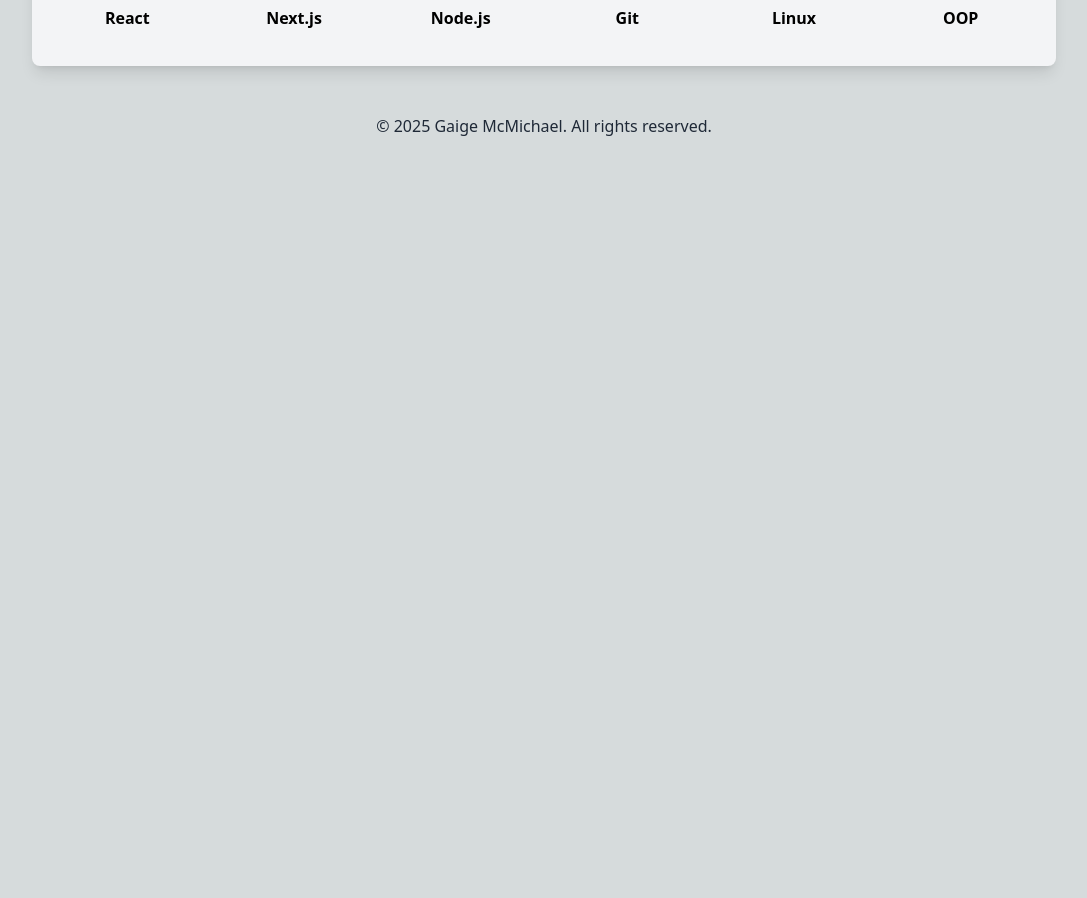
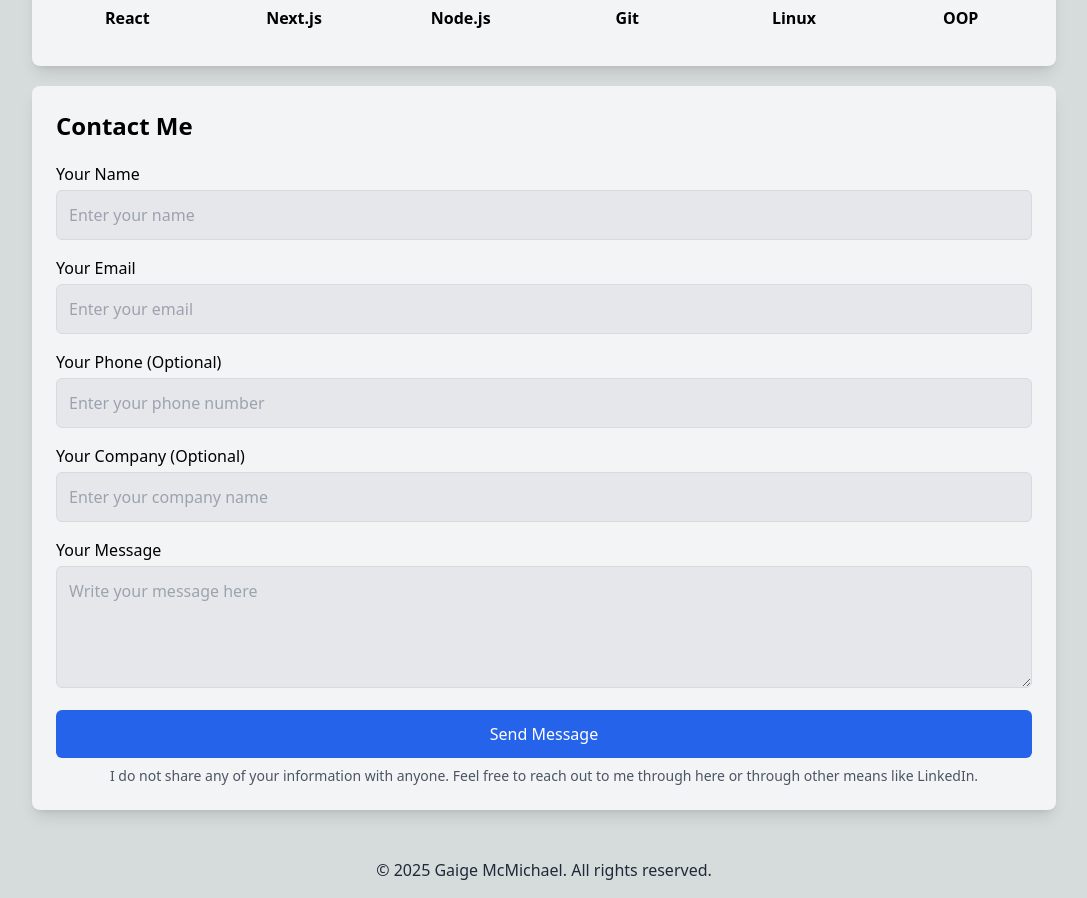
Before and after one commit to gaigemcmichael/personal-portfolio, a Next.js app: page / in a window 1280 px wide. Shown: the part 2296-3194 px from the top of the page, without its empty margins (96-1183 px from the left). Before the commit the page ends 2450 px from the top, so only its background shows below. Built offline with nearby package versions, Linux system fonts and the light colour scheme.

Commit message:
Contact section

```diff
--- /dev/null
+++ b/app/api/contact/route.ts
@@ -0,0 +1,52 @@
+import { NextResponse } from 'next/server'
+import nodemailer from 'nodemailer'
+import SMTPTransport from 'nodemailer/lib/smtp-transport'
+import { google } from 'googleapis'
+
+const oAuth2Client = new google.auth.OAuth2(
+  process.env.GOOGLE_CLIENT_ID,
+  process.env.GOOGLE_CLIENT_SECRET,
+  'https://developers.google.com/oauthplayground'
+)
+oAuth2Client.setCredentials({ refresh_token: process.env.GOOGLE_REFRESH_TOKEN })
+
+export async function POST(request: Request) {
+  const { name, email, phone, company, message } = await request.json()
+  const { token: accessToken } = await oAuth2Client.getAccessToken()
+
+  const transporter = nodemailer.createTransport(
+    {
+      host: 'smtp.gmail.com',
+      port: 465,
+      secure: true,
+      auth: {
+        type: 'OAuth2',
+        user: process.env.SMTP_USER,
+        clientId: process.env.GOOGLE_CLIENT_ID,
+        clientSecret: process.env.GOOGLE_CLIENT_SECRET,
+        refreshToken: process.env.GOOGLE_REFRESH_TOKEN,
+        accessToken,
+      },
+    } as SMTPTransport.Options
+  )
+
+  try {
+    await transporter.sendMail({
+      from: `"${name}" <${email}>`,
+      to: process.env.CONTACT_EMAIL,
+      subject: `New contact from ${name}`,
+      text: `
+        Name: ${name}
+        Email: ${email}
+        Phone: ${phone || 'N/A'}
+        Company: ${company || 'N/A'}
+
+        ${message}
+      `,
+    })
+    return NextResponse.json({ ok: true })
+  } catch (err) {
+    console.error(err)
+    return NextResponse.json({ ok: false }, { status: 500 })
+  }
+}
--- /dev/null
+++ b/app/components/confirmation-modal.tsx
@@ -0,0 +1,39 @@
+'use client';
+
+import React from 'react';
+import { motion } from 'framer-motion';
+
+interface ConfirmationModalProps {
+  status: 'success' | 'error';
+  onClose: () => void;
+}
+
+export default function ConfirmationModal({
+  status,
+  onClose,
+}: ConfirmationModalProps) {
+  return (
+    <motion.div
+      initial={{ y: -50, opacity: 0 }}
+      animate={{ y: 0, opacity: 1 }}
+      exit={{ y: -50, opacity: 0 }}
+      transition={{ type: 'spring', stiffness: 300, damping: 30 }}
+      className="fixed top-[85px] inset-x-0 mx-auto w-max bg-white-primary dark:bg-gray-light border-2 border-blue-primary dark:border-gray-primary px-6 py-3 rounded-lg shadow-lg z-40 flex items-center gap-3"
+    >
+      <p
+        className="text-sm font-bold text-black-primary dark:text-white-primary"
+      >
+        {status === 'success'
+          ? 'Your message was sent successfully!'
+          : 'Oops—something went wrong. Please try again.'}
+      </p>
+      <button
+        onClick={onClose}
+        className="text-black-primary dark:text-gray-primary hover:text-gray-500 dark:hover:text-gray-400"
+        aria-label="Close notification"
+      >
+        ✕
+      </button>
+    </motion.div>
+  );
+}
--- /dev/null
+++ b/app/components/contact.tsx
@@ -0,0 +1,159 @@
+'use client';
+
+import { useState, useEffect } from 'react';
+import { AnimatePresence } from 'framer-motion';
+import ConfirmationModal from '../components/confirmation-modal';
+
+export default function Contact() {
+  const [formData, setFormData] = useState({
+    name: '',
+    email: '',
+    phone: '',
+    company: '',
+    message: '',
+  });
+  const [status, setStatus] = useState<'idle' | 'sending' | 'success' | 'error'>('idle');
+
+  const handleChange = (
+    e: React.ChangeEvent<HTMLInputElement | HTMLTextAreaElement>
+  ) => {
+    const { name, value } = e.target;
+    setFormData(f => ({ ...f, [name]: value }));
+  };
+
+  const handleSubmit = async (e: React.FormEvent) => {
+    e.preventDefault();
+    setStatus('sending');
+
+    const res = await fetch('/api/contact', {
+      method: 'POST',
+      headers: { 'Content-Type': 'application/json' },
+      body: JSON.stringify(formData),
+    });
+
+    if (res.ok) {
+      setStatus('success');
+      setFormData({ name: '', email: '', phone: '', company: '', message: '' });
+    } else {
+      setStatus('error');
+    }
+  };
+
+  useEffect(() => {
+    if (status === 'success' || status === 'error') {
+      const timer = setTimeout(() => setStatus('idle'), 10000);
+      return () => clearTimeout(timer);
+    }
+  }, [status]);
+
+  return (
+    <div className="flex flex-col max-w-[1024px] bg-gray-secondary dark:bg-black-secondary text-black dark:text-white-primary p-6 rounded-lg shadow-lg w-full transition-all duration-300">
+      <h2 className="text-xl sm:text-2xl font-bold mb-5">Contact Me</h2>
+
+      <AnimatePresence>
+      {(status === 'success' || status === 'error') && (
+        <ConfirmationModal status={"success"} onClose={() => setStatus('idle')} />
+      )}
+      </AnimatePresence>
+
+      <form onSubmit={handleSubmit} className="flex flex-col gap-4">
+        <div>
+          <label htmlFor="name" className="font-medium">
+            Your Name
+          </label>
+          <input
+            id="name"
+            name="name"
+            type="text"
+            required
+            value={formData.name}
+            onChange={handleChange}
+            placeholder="Enter your name"
+            className="w-full mt-1 bg-white-primary dark:bg-black-primary p-3 rounded-md border border-gray-primary dark:border-black-secondary focus:outline-none focus:ring-2 focus:ring-blue-500"
+          />
+        </div>
+
+        <div>
+          <label htmlFor="email" className="font-medium">
+            Your Email
+          </label>
+          <input
+            id="email"
+            name="email"
+            type="email"
+            required
+            value={formData.email}
+            onChange={handleChange}
+            placeholder="Enter your email"
+            className="w-full mt-1 bg-white-primary dark:bg-black-primary p-3 rounded-md border border-gray-primary dark:border-black-secondary focus:outline-none focus:ring-2 focus:ring-blue-500"
+          />
+        </div>
+
+        <div>
+          <label htmlFor="phone" className="font-medium">
+            Your Phone (Optional)
+          </label>
+          <input
+            id="phone"
+            name="phone"
+            type="tel"
+            value={formData.phone}
+            onChange={handleChange}
+            placeholder="Enter your phone number"
+            className="w-full mt-1 bg-white-primary dark:bg-black-primary p-3 rounded-md border border-gray-primary dark:border-black-secondary focus:outline-none focus:ring-2 focus:ring-blue-500"
+          />
+        </div>
+
+        <div>
+          <label htmlFor="company" className="font-medium">
+            Your Company (Optional)
+          </label>
+          <input
+            id="company"
+            name="company"
+            type="text"
+            value={formData.company}
+            onChange={handleChange}
+            placeholder="Enter your company name"
+            className="w-full mt-1 bg-white-primary dark:bg-black-primary p-3 rounded-md border border-gray-primary dark:border-black-secondary focus:outline-none focus:ring-2 focus:ring-blue-500"
+          />
+        </div>
+
+        <div>
+          <label htmlFor="message" className="font-medium">
+            Your Message
+          </label>
+          <textarea
+            id="message"
+            name="message"
+            required
+            value={formData.message}
+            onChange={handleChange}
+            placeholder="Write your message here"
+            rows={4}
+            className="w-full mt-1 bg-white-primary dark:bg-black-primary p-3 rounded-md border border-gray-primary dark:border-black-secondary focus:outline-none focus:ring-2 focus:ring-blue-500"
+          />
+        </div>
+
+        <button
+          type="submit"
+          disabled={status === 'sending'}
+          className="p-3 bg-blue-primary text-white rounded-md hover:bg-blue-secondary transition-all duration-300 disabled:opacity-50"
+        >
+          {status === 'sending' ? 'Sending…' : 'Send Message'}
+        </button>
+      </form>
+
+      <p className="mt-2 text-sm text-center text-gray-light dark:text-white-primary">
+        I do not share any of your information with anyone. Feel free to reach out to me through here or through other means like LinkedIn.
+      </p>
+
+      {status === 'success' && (
+        <p className="mt-4 text-green-light">Your message was sent successfully!</p>
+      )}
+      {status === 'error' && (
+        <p className="mt-4 text-red-light">Oops—something went wrong. Please try again.</p>
+      )}
+    </div>
+  );
+}
--- a/app/page.tsx
+++ b/app/page.tsx
@@ -3,6 +3,7 @@ import Experience from './components/experience';
 import Education from './components/education';
 import Projects from './components/projects';
 import Skills from './components/skills';
+import Contact from './components/contact';
 
 export default function Home() {
   return (
@@ -12,6 +13,7 @@ export default function Home() {
       <Education/>
       <Projects/>
       <Skills/>
+      <Contact/>
     </main>
   );
 }
--- a/package.json
+++ b/package.json
@@ -11,13 +11,16 @@
   "dependencies": {
     "daisyui": "^5.0.0",
     "framer-motion": "^12.5.0",
+    "googleapis": "^148.0.0",
     "lucide-react": "^0.485.0",
     "next": "^14.2.24",
+    "nodemailer": "^7.0.3",
     "react": "^18",
     "react-dom": "^18"
   },
   "devDependencies": {
     "@types/node": "^20",
+    "@types/nodemailer": "^6.4.17",
     "@types/react": "^18",
     "@types/react-dom": "^18",
     "eslint": "^8",
```
Also changed, not shown: 1 other file (tests, documents, lock files or other folders).
